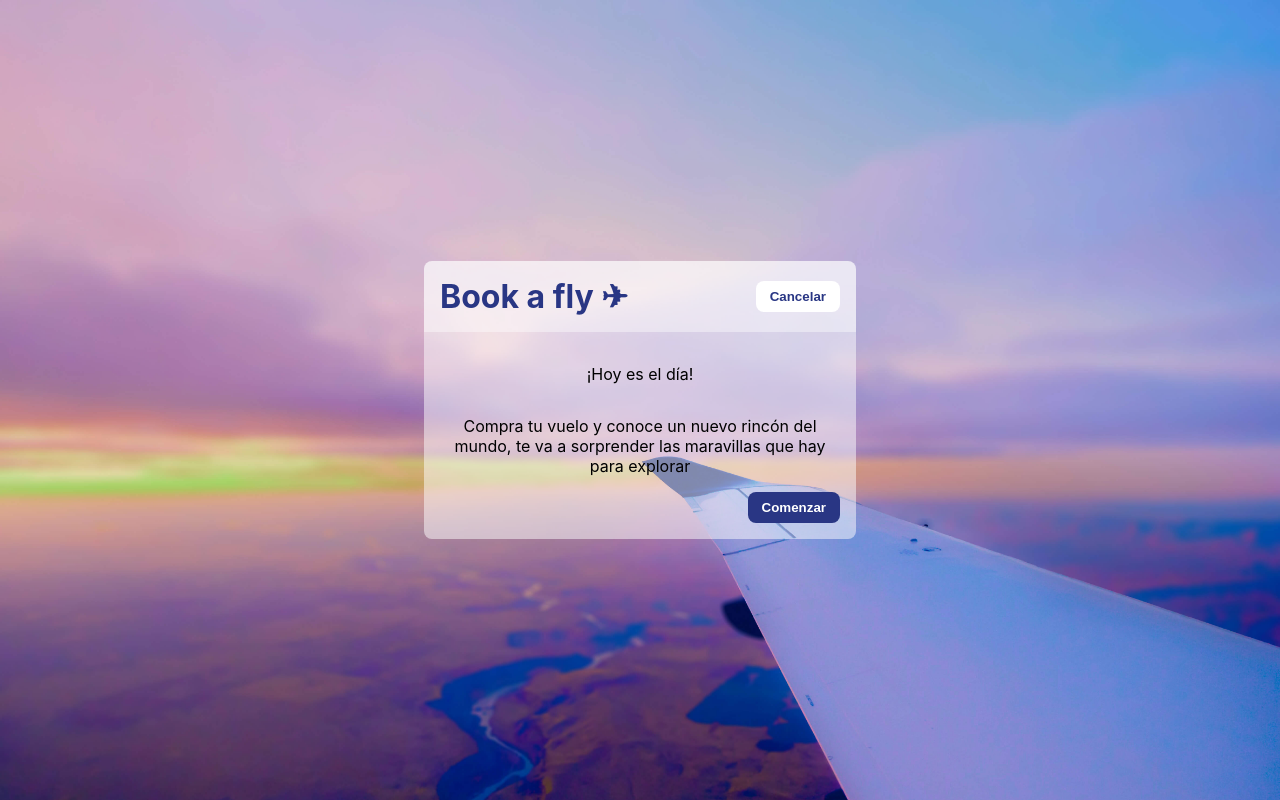
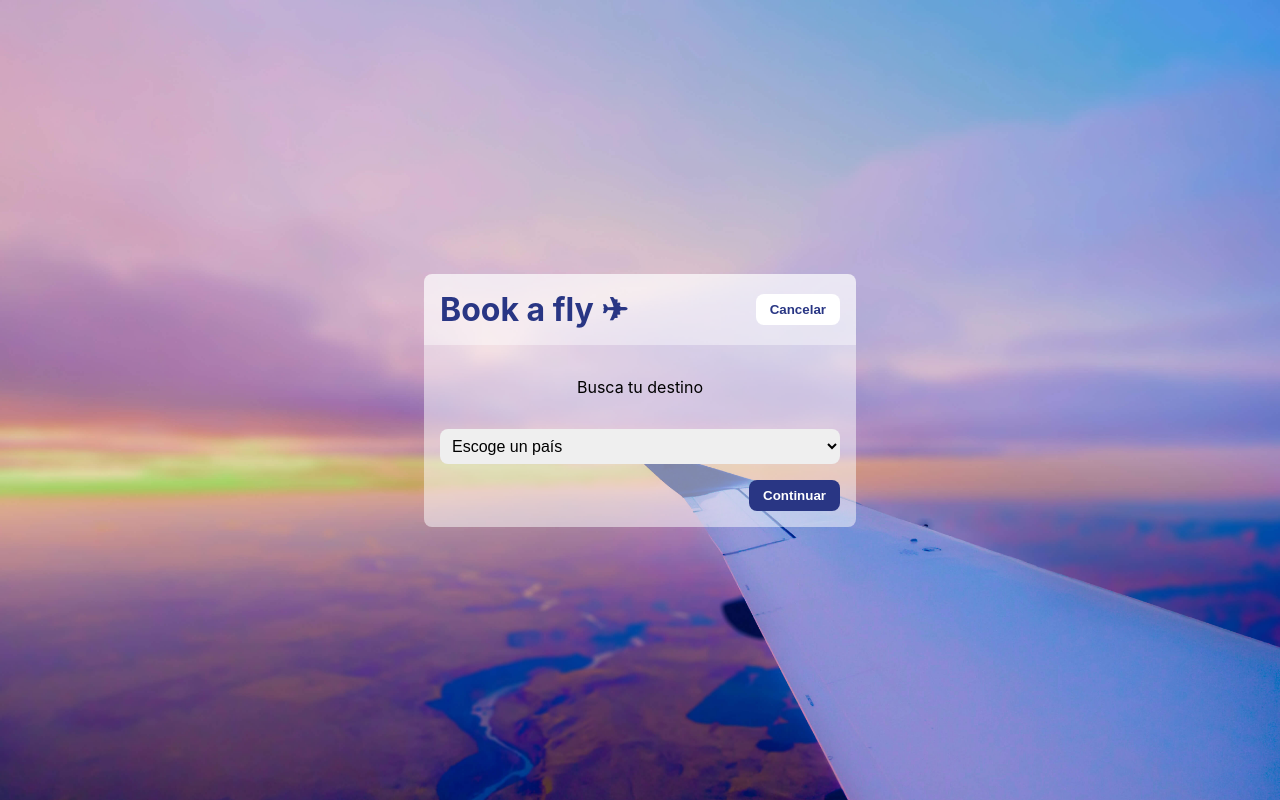
Before and after one commit to andresbadillo/book_a_fly, a React (Create React App) app: page / in a window 1280 px wide. Both pictures are taken after a click on the button "Comenzar". Built offline with nearby package versions, Linux system fonts and the light colour scheme.

Commit message:
flujo basico

```diff
--- a/src/Components/Nav.css
+++ b/src/Components/Nav.css
@@ -24,4 +24,5 @@
   border-radius: 8px;
   color: #293684;
   font-weight: bold;
+  cursor: pointer;
 }
--- a/src/Components/Nav.js
+++ b/src/Components/Nav.js
@@ -2,11 +2,16 @@
 import './Nav.css';
 
 export const Nav = ({ state, send }) => {
+  const goToWelcome = () => {
+    send({ type: "CANCEL" });
+  }
 
   return (
     <nav className='Nav'>
       <h1 className='Nav-logo'>Book a fly ✈</h1>
-        <button className='Nav-cancel button-secondary'>Cancelar</button>
+      {!state.matches('initial') &&
+        <button onClick={goToWelcome} className='Nav-cancel button-secondary'>Cancelar</button>
+      }
     </nav>
   );
 };
--- a/src/Components/Passengers.js
+++ b/src/Components/Passengers.js
@@ -6,6 +6,10 @@
 
   const onChangeInput = (e) => {
     changeValue(e.target.value);
+  }
+
+  const goToTicket = () => {
+    send({ type: "DONE" });
   }
 
   const submit = (e) => {
@@ -35,6 +39,7 @@
         <button
           className='Passenger-pay button'
           type="button"
+          onClick={goToTicket}
         >
           Ver mi ticket
         </button>
--- a/src/Components/Search.js
+++ b/src/Components/Search.js
@@ -1,8 +1,12 @@
 import React, { useState } from 'react';
 import './Search.css';
 
-export const Search = ({ send, context }) => {
+export const Search = ({ send }) => {
   const [flight, setFlight] = useState('');
+
+  const goToPassengers = () => {
+    send({ type: "CONTINUE" });
+  }
 
   const handleSelectChange = (event) => {
     setFlight(event.target.value);
@@ -17,7 +21,7 @@
         <option value="" disabled defaultValue>Escoge un país</option>
         {options.map((option) => <option value={option} key={option}>{option}</option>)}
       </select>
-      <button disabled={flight === ''} className='Search-continue button'>Continuar</button>
+      <button onClick={goToPassengers} disabled={flight === ''} className='Search-continue button'>Continuar</button>
     </div>
   );
 };
--- a/src/Components/Tickets.js
+++ b/src/Components/Tickets.js
@@ -3,7 +3,7 @@
 
 export const Tickets = ({ send, context }) => {
   const finish = () => {
-    console.log('finish');
+    send({ type: "FINISH" });
   };
 
   return (
--- a/src/Components/Welcome.css
+++ b/src/Components/Welcome.css
@@ -14,4 +14,5 @@
   border-radius: 8px;
   color: white;
   font-weight: bold;
+  cursor: pointer;
 }
--- a/src/Components/Welcome.js
+++ b/src/Components/Welcome.js
@@ -3,7 +3,7 @@
 
 export const Welcome = ({ send }) => {
   const startBooking = () => {
-    console.log('start booking');
+    send({ type: "START" })
   };
 
   return (
--- a/src/Containers/BaseLayout.js
+++ b/src/Containers/BaseLayout.js
@@ -8,14 +8,12 @@
 export const BaseLayout = () => {
   const [state, send] = useMachine(bookingMachine);
 
-  console.log('nuestra maquina', state);
-  console.log('matches true', state.matches('initial'));
-  console.log('matches false', state.matches('tickets'));
-  console.log('can', state.can('FINISH'));
+  console.log('nuestra maquina', state.value);
+
   return (
     <div className='BaseLayout'>
-      <Nav />
-      <StepsLayout />
+      <Nav state={state} send={send}/>
+      <StepsLayout state={state} send={send}/>
     </div>
   );
 }
--- a/src/Containers/StepsLayout.js
+++ b/src/Containers/StepsLayout.js
@@ -7,7 +7,11 @@
 
 export const StepsLayout = ({ state, send }) => {
   const renderContent = () => {
-    return <Welcome />;
+    if (state.matches('initial')) return <Welcome send={send}/>;
+    if (state.matches('search')) return <Search send={send}/>;
+    if (state.matches('tickets')) return <Tickets send={send}/>;
+    if (state.matches('passengers')) return <Passengers send={send}/>;
+    return null;
   };
 
   return (
```
